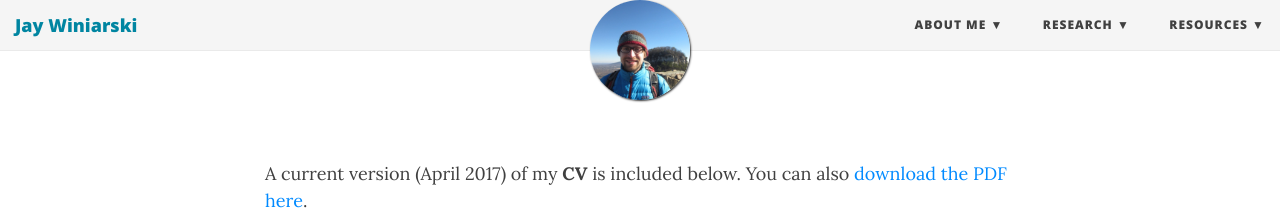
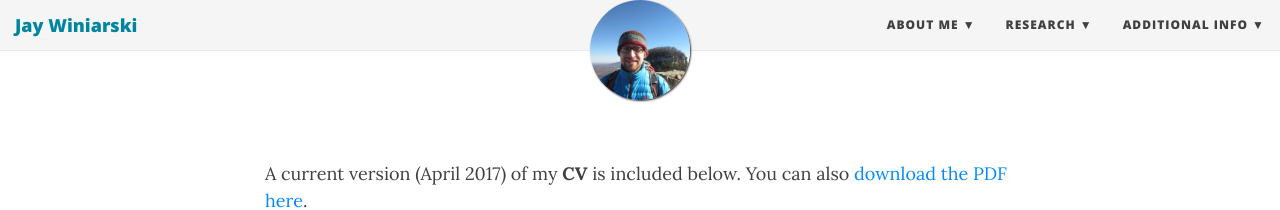
Before and after one commit to jaymwin/jaymwin.github.io, a Jekyll site: the page built from cv.md, in a window 1280 px wide. Shown: the top 210 px of the page. Built offline with Jekyll 4.4.1, drawn with Linux system fonts in a browser that asks for light colours; nearby versions of some CDN libraries.

Commit message:
Update _config.yml

```diff
--- a/_config.yml
+++ b/_config.yml
@@ -26,9 +26,9 @@
     - Bio: "aboutme"
     - CV: "cv"
   Research:
-    - Placeholder1: "aboutme"
-    - Placeholder2: "aboutme"
-  Resources:
+    - American Kestrel Phenology: "aboutme"
+    - Bachman's Sparrow Breeding Ecology: "aboutme"
+  Additional Info:
     - Kestrel Full Cycle Phenology Project: "https://fullcyclephenology.com/"
     - Heath Lab: "https://biology.boisestate.edu/gcebirds/"
 
```
